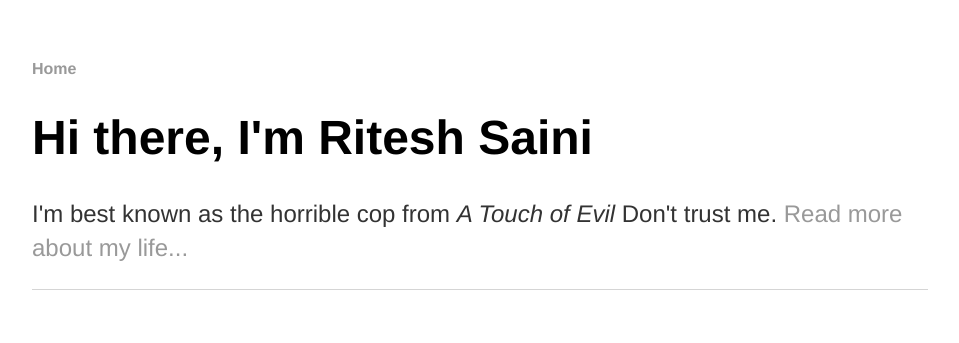
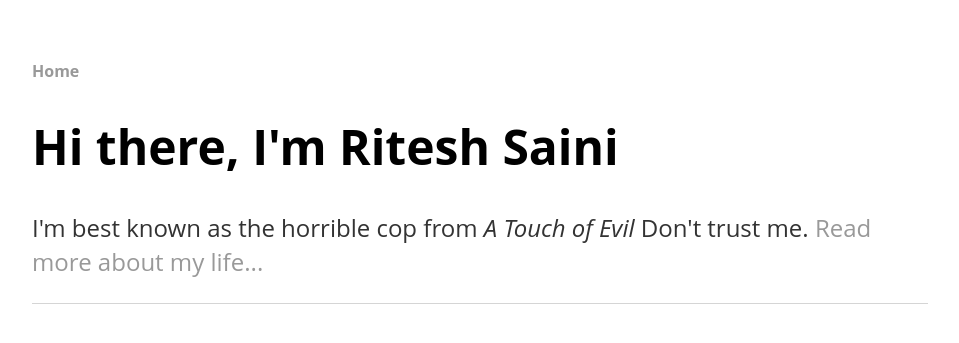
Before and after one commit to heyitsritesh/prideofelites.github.io, a Jekyll site: the page built from index.html, in a window 1280 px wide. Shown: the top 343 px of the page, without its empty margins (160-1119 px from the left). Built offline with Jekyll 4.4.1, drawn with Linux system fonts in a browser that asks for light colours.

Commit message:
Update main.css

```diff
--- a/css/main.css
+++ b/css/main.css
@@ -1,7 +1,7 @@
 body {
     margin: 60px auto;
     width: 70%;
-    font-family:'Helvetica', 'Arial', 'Sans-Serif';
+    font-family: 'Open Sans','Helvetica Neue',Helvetica,Arial,sans-serif;
 }
 nav ul, footer ul {
     padding: 0px;
```
